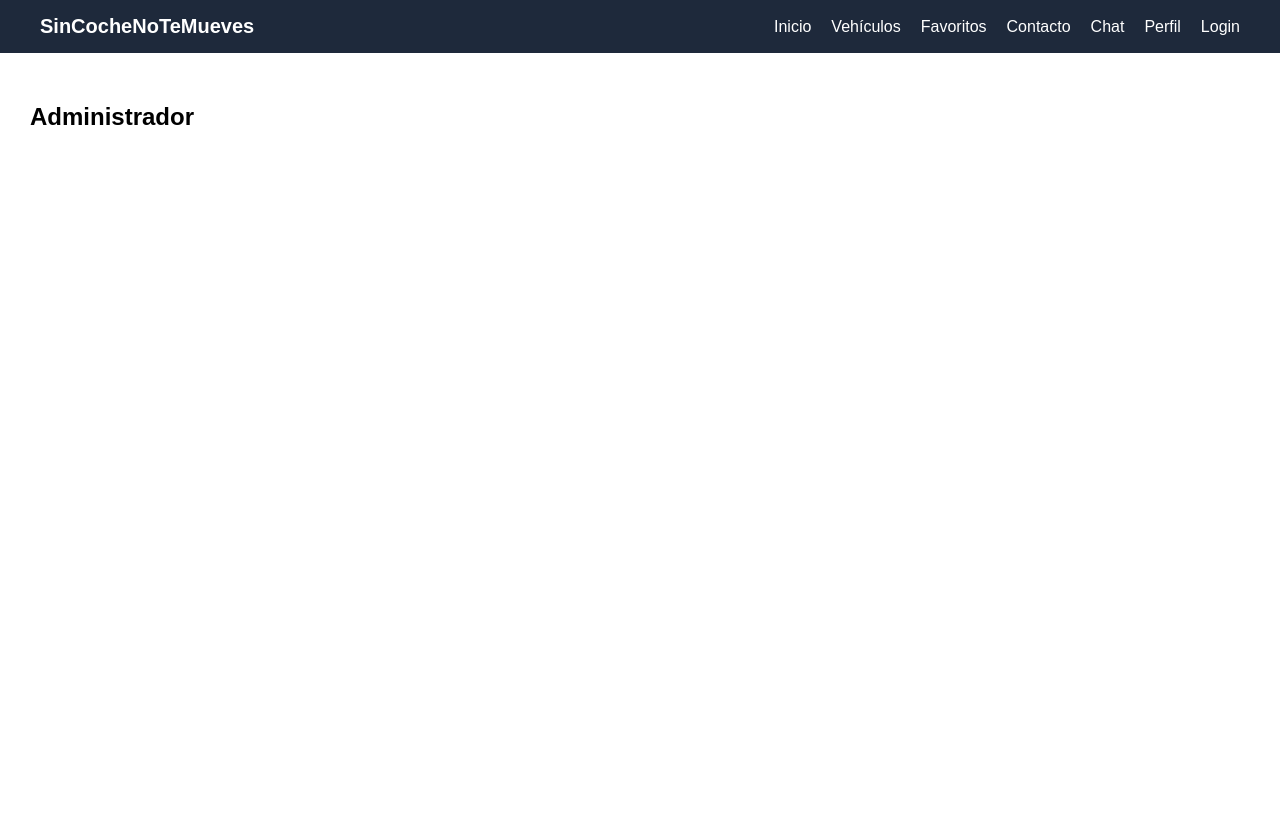
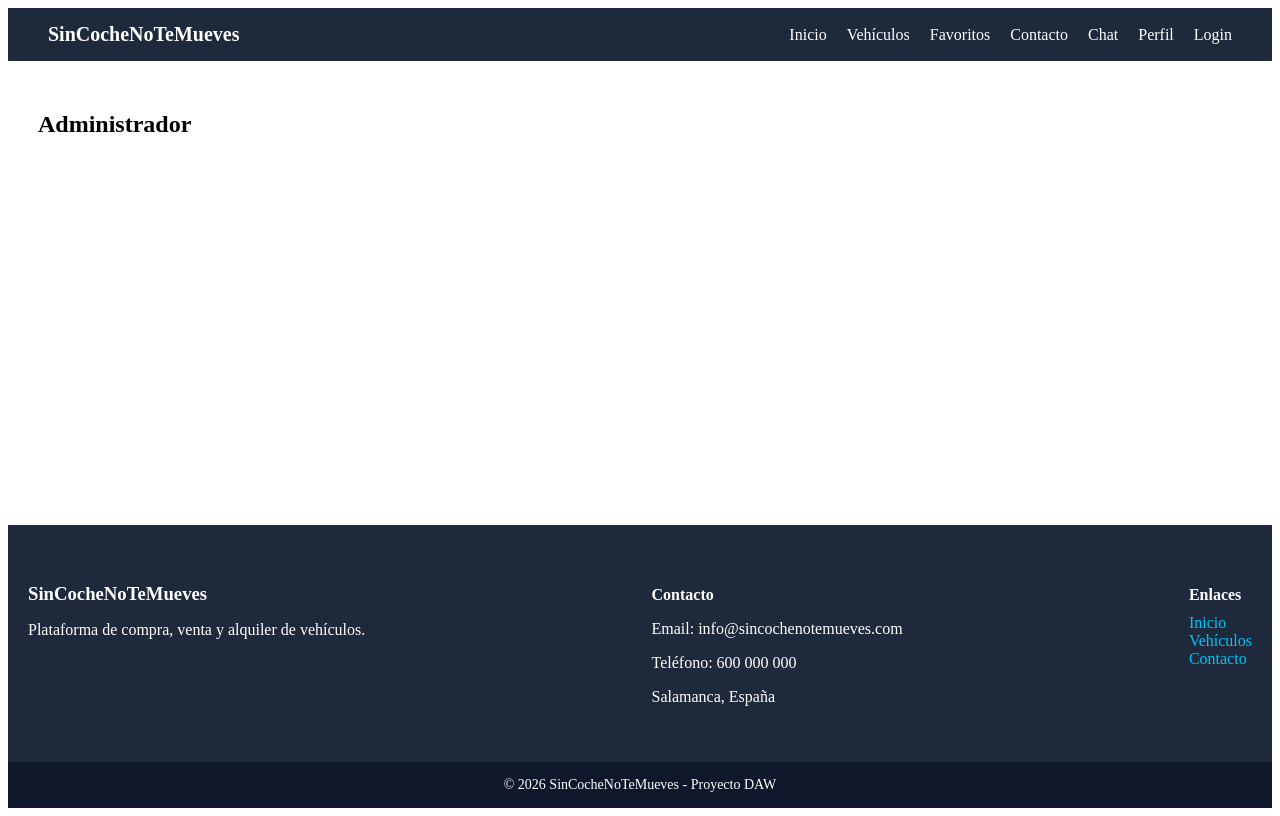
Before and after one commit to Carlosrt15/TFG-SinCocheNoTeMueves.com, a Vue app in the folder SinCocheNoTeMueves/: page /admin in a window 1280 px wide. Built offline with nearby package versions, Linux system fonts and the light colour scheme.

Commit message:
Cambios en vehiclos para ver si funciona sin el backend y cambios en estilos

```diff
--- a/SinCocheNoTeMueves/src/App.vue
+++ b/SinCocheNoTeMueves/src/App.vue
@@ -1,15 +1,26 @@
 <template>
-  <Navbar />
-  <router-view />
+  <div class="layout">
+    <Navbar />
+    <main class="main-content">
+      <router-view />
+    </main>
+    <Footer />
+  </div>
 </template>
 
 <script setup>
 import Navbar from './components/Navbar.vue'
+import Footer from './components/Footer.vue'
 </script>
 
 <style>
-body {
-  margin: 0;
-  font-family: Arial, Helvetica, sans-serif;
+.layout {
+  display: flex;
+  flex-direction: column;
+  min-height: 100vh;
+}
+
+.main-content {
+  flex: 1;
 }
 </style>
--- a/SinCocheNoTeMueves/src/assets/style.css
+++ b/SinCocheNoTeMueves/src/assets/style.css
@@ -2,6 +2,12 @@ body {
   margin: 0;
   font-family: 'Segoe UI', sans-serif;
   background: #f4f6f9;
+  display: flex;
+  flex-direction: column;
+}
+html, body, #app {
+  height: 100%;
+  margin: 0;
 }
 
 .container {
@@ -37,3 +43,18 @@ input, textarea {
   border-radius: 6px;
   border: 1px solid #ccc;
 }
+
+* {
+  box-sizing: border-box;
+}
+
+a {
+  text-decoration: none;
+}
+
+@media (max-width: 768px) {
+  .footer-content {
+    flex-direction: column;
+    text-align: center;
+  }
+}
--- a/SinCocheNoTeMueves/src/components/Footer.vue
+++ b/SinCocheNoTeMueves/src/components/Footer.vue
@@ -0,0 +1,63 @@
+<template>
+  <footer class="footer">
+    <div class="container footer-content">
+      <div>
+        <h3>SinCocheNoTeMueves</h3>
+        <p>Plataforma de compra, venta y alquiler de vehículos.</p>
+      </div>
+
+      <div>
+        <h4>Contacto</h4>
+        <p>Email: info@sincochenotemueves.com</p>
+        <p>Teléfono: 600 000 000</p>
+        <p>Salamanca, España</p>
+      </div>
+
+      <div>
+        <h4>Enlaces</h4>
+        <router-link to="/">Inicio</router-link><br />
+        <router-link to="/vehiculos">Vehículos</router-link><br />
+        <router-link to="/contacto">Contacto</router-link>
+      </div>
+    </div>
+
+    <div class="copy">
+      © 2026 SinCocheNoTeMueves - Proyecto DAW
+    </div>
+  </footer>
+</template>
+
+<script setup>
+</script>
+
+<style scoped>
+.footer {
+  background: #1e293b;
+  color: white;
+  margin-top: 60px;
+}
+
+.footer-content {
+  display: flex;
+  justify-content: space-between;
+  padding: 40px 20px;
+  flex-wrap: wrap;
+  gap: 30px;
+}
+
+.footer h3, .footer h4 {
+  margin-bottom: 10px;
+}
+
+.footer a {
+  color: #00c3ff;
+  text-decoration: none;
+}
+
+.copy {
+  text-align: center;
+  padding: 15px;
+  background: #0f172a;
+  font-size: 14px;
+}
+</style>
--- a/SinCocheNoTeMueves/src/views/ContactoView.vue
+++ b/SinCocheNoTeMueves/src/views/ContactoView.vue
@@ -1,14 +1,39 @@
 <template>
-  <div class="container">
+  <div class="contacto-wrapper">
+
+    <div class="contacto-card">
+
+      <div class="contacto-info">
         <h2>Contacto</h2>
-    <form @submit.prevent="enviar">
+        <p>¿Tienes alguna duda o sugerencia? Escríbenos y te responderemos lo antes posible.</p>
+
+        <div class="info-item">
+          <strong>Email:</strong> info@sincochenotemueves.com
+        </div>
+        <div class="info-item">
+          <strong>Teléfono:</strong> 600 000 000
+        </div>
+        <div class="info-item">
+          <strong>Ubicación:</strong> Salamanca, España
+        </div>
+      </div>
+
+      <form class="contacto-form" @submit.prevent="enviar">
+        <div class="input-group">
           <input v-model="nombre" placeholder="Nombre" required />
           <input v-model="apellidos" placeholder="Apellidos" required />
-      <input v-model="correo" type="email" placeholder="Correo" required />
+        </div>
+
+        <input v-model="correo" type="email" placeholder="Correo electrónico" required />
         <input v-model="asunto" placeholder="Asunto" required />
-      <textarea v-model="mensaje" placeholder="Mensaje" required></textarea>
-      <button>Enviar</button>
+
+        <textarea v-model="mensaje" placeholder="Escribe tu mensaje..." required></textarea>
+
+        <button type="submit">Enviar mensaje</button>
       </form>
+
+    </div>
+
   </div>
 </template>
 
@@ -23,6 +48,7 @@ const asunto = ref('')
 const mensaje = ref('')
 
 const enviar = async () => {
+  try {
     await api.post('/contacto', {
       nombre: nombre.value,
       apellidos: apellidos.value,
@@ -30,6 +56,116 @@ const enviar = async () => {
       asunto: asunto.value,
       mensaje: mensaje.value
     })
-  alert('Mensaje enviado')
+
+    alert('Mensaje enviado correctamente')
+
+    nombre.value = ''
+    apellidos.value = ''
+    correo.value = ''
+    asunto.value = ''
+    mensaje.value = ''
+
+  } catch (error) {
+    alert('Error al enviar el mensaje')
+  }
 }
 </script>
+
+<style scoped>
+.contacto-wrapper {
+  min-height: 80vh;
+  display: flex;
+  justify-content: center;
+  align-items: center;
+  padding: 40px 20px;
+  background: linear-gradient(135deg, #f0f4ff, #e6f0ff);
+}
+
+.contacto-card {
+  background: white;
+  display: flex;
+  gap: 40px;
+  padding: 40px;
+  border-radius: 16px;
+  box-shadow: 0 15px 40px rgba(0,0,0,0.08);
+  max-width: 1000px;
+  width: 100%;
+  flex-wrap: wrap;
+}
+
+.contacto-info {
+  flex: 1;
+  min-width: 250px;
+}
+
+.contacto-info h2 {
+  margin-bottom: 15px;
+  font-size: 28px;
+}
+
+.contacto-info p {
+  margin-bottom: 20px;
+  color: #555;
+}
+
+.info-item {
+  margin-bottom: 10px;
+  color: #333;
+}
+
+.contacto-form {
+  flex: 1;
+  min-width: 250px;
+  display: flex;
+  flex-direction: column;
+}
+
+.input-group {
+  display: flex;
+  gap: 15px;
+}
+
+input, textarea {
+  padding: 12px;
+  border-radius: 8px;
+  border: 1px solid #ccc;
+  margin-bottom: 15px;
+  transition: 0.3s;
+}
+
+input:focus, textarea:focus {
+  border-color: #0077ff;
+  outline: none;
+  box-shadow: 0 0 0 2px rgba(0,119,255,0.2);
+}
+
+textarea {
+  min-height: 120px;
+  resize: none;
+}
+
+button {
+  background: #0077ff;
+  color: white;
+  border: none;
+  padding: 12px;
+  border-radius: 8px;
+  cursor: pointer;
+  font-weight: 600;
+  transition: 0.3s;
+}
+
+button:hover {
+  background: #005edb;
+}
+
+@media (max-width: 768px) {
+  .contacto-card {
+    flex-direction: column;
+  }
+
+  .input-group {
+    flex-direction: column;
+  }
+}
+</style>
--- a/SinCocheNoTeMueves/src/views/VehiculosView.vue
+++ b/SinCocheNoTeMueves/src/views/VehiculosView.vue
@@ -11,21 +11,27 @@
 </template>
 
 <script setup>
-import { ref, computed, onMounted } from 'vue'
-import api from '../services/api'
+import { ref, computed } from 'vue'
 import VehiculoCard from '../components/VehiculoCard.vue'
 
-const vehiculos = ref([])
 const busqueda = ref('')
 
-onMounted(async () => {
-  const res = await api.get('/vehiculos')
-  vehiculos.value = res.data
+const vehiculos = ref([
+  { id: 1, marca: 'Audi', modelo: 'A4', estado: 'Usado', precio: 15000 },
+  { id: 2, marca: 'BMW', modelo: 'X5', estado: 'Nuevo', precio: 30000 },
+  { id: 3, marca: 'Mercedes', modelo: 'Clase C', estado: 'Usado', precio: 22000 },
+  { id: 4, marca: 'Audi', modelo: 'Q7', estado: 'Nuevo', precio: 45000 }
+])
+
+const filtrados = computed(() => {
+  const texto = busqueda.value.trim().toLowerCase()
+
+  if (!texto) return vehiculos.value
+
+  return vehiculos.value.filter(v => {
+    const marca = v.marca.toLowerCase()
+    const modelo = v.modelo.toLowerCase()
+    return marca.includes(texto) || modelo.includes(texto)
+  })
 })
-
-const filtrados = computed(() =>
-  vehiculos.value.filter(v =>
-    v.marca.toLowerCase().includes(busqueda.value.toLowerCase())
-  )
-)
 </script>
```
Lines whose indentation alone changed are shown as unchanged.
